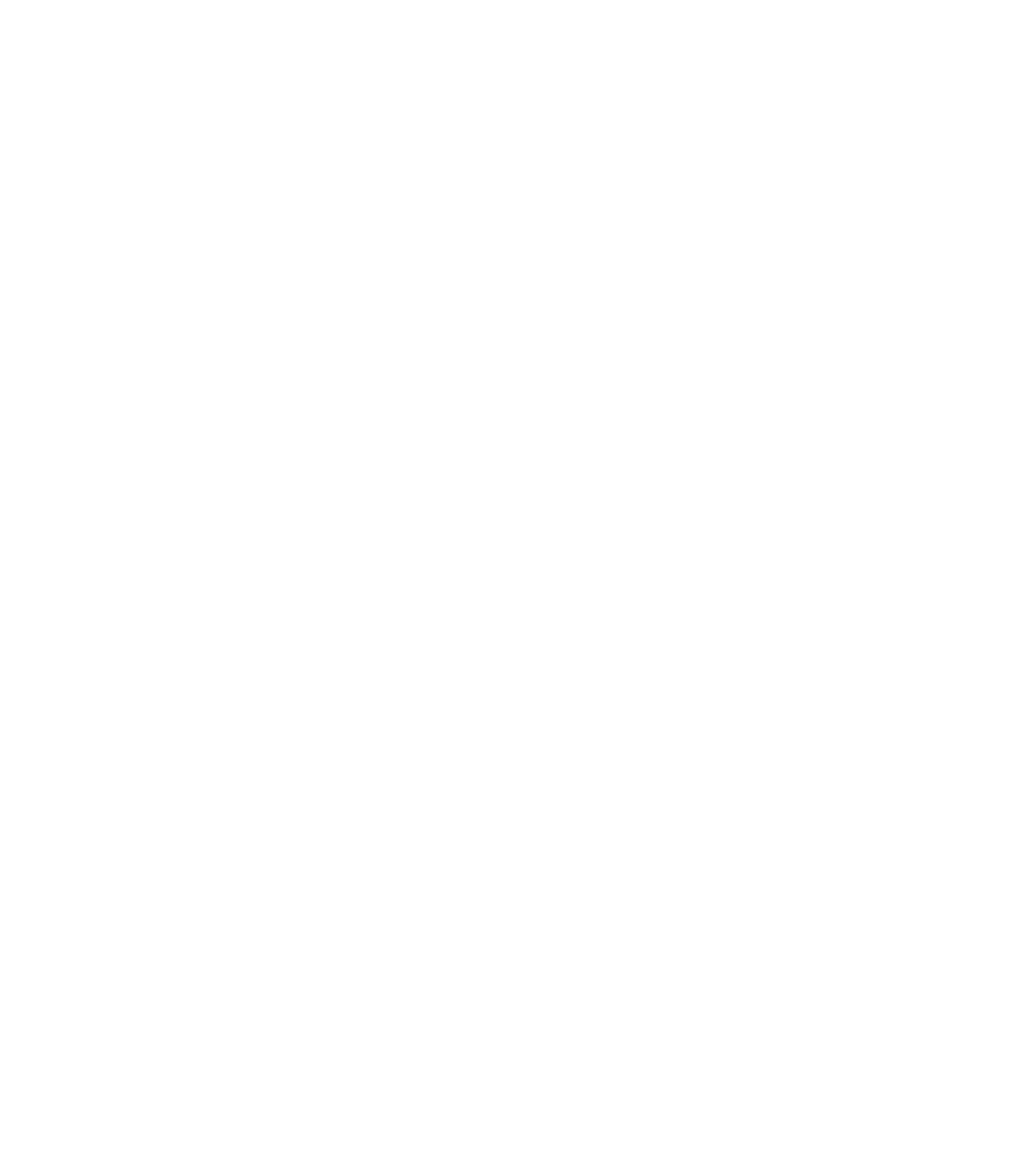
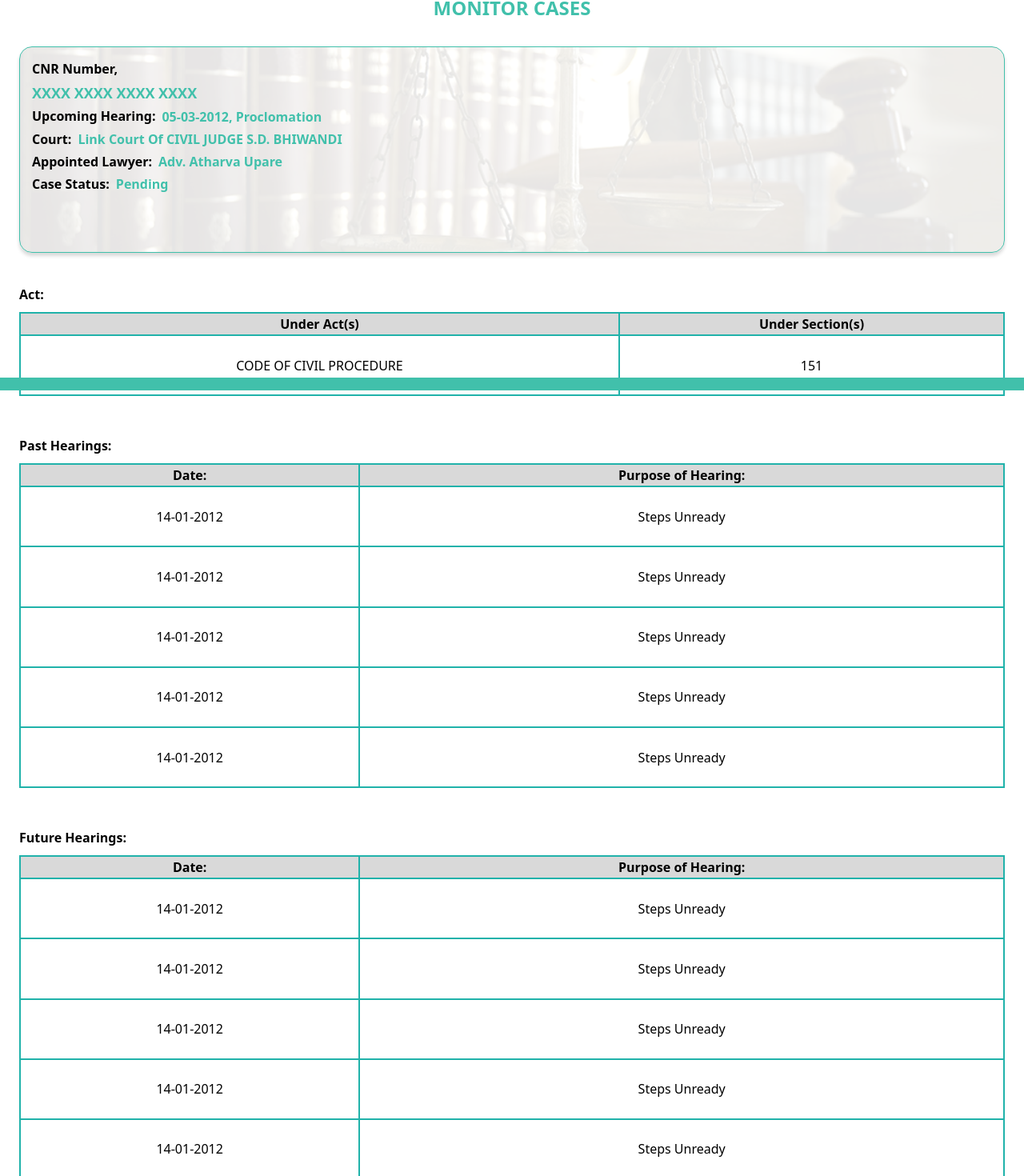
Before and after one commit to Toyashpatil/nyaysetu, a React (Create React App) app: page /monitoring in a window 1280 px wide. Before the commit this address had no page. Shown: the part 312-1782 px from the top of the page at 80% size. Before the commit the page ends 800 px from the top, so only its background shows below. Built offline with nearby package versions, Linux system fonts and the light colour scheme.

Commit message:
feat:Monitor cases page

```diff
--- a/src/App.jsx
+++ b/src/App.jsx
@@ -17,6 +17,7 @@
             <Route path='/' element={<UndertrialPrisoner />}></Route>
             <Route path='/login' element={<Home/>}></Route>
             <Route path='/admin' element={<Admin/>}></Route>
+            <Route path='/monitoring' element={<MonitorCases/>}></Route>
           </Routes>
         </>
       </BrowserRouter>
--- a/src/components/Live.jsx
+++ b/src/components/Live.jsx
@@ -3,18 +3,32 @@
 function live() {
   return (
     <div>
-        <div className="relative my-10 mx-6">
-    <div className="border border-lightseagreen inset rounded-2xl shadow-[0px_4px_4px_rgba(0,_0,_0,_0.15)] overflow-hidden">
-        <img className="w-full h-32 object-cover opacity-[0.10] " src={RectangleImg}></img>
+        <div className="relative my-10 mx-6 ">
+    <div className="border border-lightseagreen  inset rounded-2xl shadow-[0px_4px_4px_rgba(0,_0,_0,_0.15)] overflow-hidden">
+        <img className="w-full h-[16rem]  object-cover opacity-[0.10] " src={RectangleImg}></img>
     </div>
     <div className="absolute top-0 left-0 p-4">
-        <div className="flex flex-col gap-2">
+        <div className="flex flex-col gap-1">
             <div className="text-base font-bold text-black">CNR Number, </div>
-            <div className="text-lightseagreen font-semibold text-2xl">XXXX XXXX XXXX XXXX</div>
-            <div className="flex flex-row gap-2">
-                <span className="text-black font-bold">Case Status: </span>
-                <span className="text-lightseagreen font-semibold">Pending </span>
+            <div className="text-lightseagreen font-semibold text-lg">XXXX XXXX XXXX XXXX</div>
+            <div className="flex gap-2">
+                <span className="text-black  text-base font-bold leading-[normal]">Upcoming Hearing: </span>
+                <span className="text-lightseagreen text-base font-semibold">05-03-2012, Proclomation </span>
             </div>
+            <div className="flex gap-2">
+                <span className="text-black text-base font-bold">Court: </span>
+                <span className="text-lightseagreen text-base font-semibold">Link Court Of CIVIL
+JUDGE S.D. BHIWANDI </span>
+            </div>
+            <div className="flex gap-2">
+                <span className="text-black text-base font-bold">Appointed Lawyer: </span>
+                <span className="text-lightseagreen text-base font-semibold">Adv. Atharva Upare </span>
+            </div>
+            <div className="flex gap-2">
+                <span className="text-black text-base font-bold">Case Status: </span>
+                <span className="text-lightseagreen text-base font-semibold">Pending</span>
+            </div>
+
         </div>
     </div>
   </div>
--- a/src/index.css
+++ b/src/index.css
@@ -6,3 +6,12 @@
     border: none;
     outline: none;
 }
+td{
+    border: 2px solid lightseagreen;
+    text-align: center;
+    padding: 2%;
+}
+th{
+    background-color: #D9D9D9;
+    border: 2px solid lightseagreen;
+}
--- a/src/pages/MonitorCases.jsx
+++ b/src/pages/MonitorCases.jsx
@@ -1,11 +1,95 @@
 import React from 'react'
 import Header from "../components/Header";
 import CnrNumberCard from "../components/CnrNumberCard";
+import Footer from "../components/Footer";
+import Live from '../components/Live'
 function MonitorCases() {
   return (
     <div>
-    <Header name="Atharva Upare" />
-    <CnrNumberCard />
+        <Header name="Atharva Upare" />
+        <CnrNumberCard />
+        <div className="text-center mx-10 text-2xl text-lightseagreen font-semibold uppercase max-w-full h-6 ">
+            Monitor Cases
+        </div>
+        <Live/>
+        <div className='acts my-10 mx-6 '>
+            <p className='text-base font-bold text-black'>Act:</p>
+            <div className='  flex  '>
+            <table className='w-[100%] h-[100px] my-[10px] border-3 border-solid border-lightseagreen'>
+                <tr>
+                    <th className='font-semibold'>Under Act(s)</th>
+                    <th className='font-semibold'>Under Section(s)</th>
+                </tr>
+                <tr>
+                    <td>CODE OF CIVIL PROCEDURE</td>
+                    <td>151</td>
+                </tr>
+            </table>
+            </div>
+        </div>
+        <div className='pastHearings my-10 mx-6 '>
+            <p className='text-base font-bold text-black '>Past Hearings:</p>
+            <div className='  flex  '>
+            <table className='w-[100%] h-[100px] my-[10px] border-3 border-solid border-lightseagreen'>
+                <tr>
+                    <th className='font-semibold'>Date:</th>
+                    <th className='font-semibold'>Purpose of Hearing:</th>
+                </tr>
+                <tr>
+                    <td>14-01-2012</td>
+                    <td>Steps Unready</td>
+                </tr>
+                <tr>
+                    <td>14-01-2012</td>
+                    <td>Steps Unready</td>
+                </tr>
+                <tr>
+                    <td>14-01-2012</td>
+                    <td>Steps Unready</td>
+                </tr>
+                <tr>
+                    <td>14-01-2012</td>
+                    <td>Steps Unready</td>
+                </tr>
+                <tr>
+                    <td>14-01-2012</td>
+                    <td>Steps Unready</td>
+                </tr>
+            </table>
+            </div>
+        </div>
+        <div className='futureHearings my-10 mx-6 '>
+            <p className='text-base font-bold text-black'>Future Hearings:</p>
+            <div className=' flex  '>
+            <table className='w-[100%] h-[100px] my-[10px] border-3 border-solid border-lightseagreen'>
+                <tr>
+                    <th className='font-semibold'>Date:</th>
+                    <th className='font-semibold'>Purpose of Hearing:</th>
+                </tr>
+                <tr>
+                    <td>14-01-2012</td>
+                    <td>Steps Unready</td>
+                </tr>
+                <tr>
+                    <td>14-01-2012</td>
+                    <td>Steps Unready</td>
+                </tr>
+                <tr>
+                    <td>14-01-2012</td>
+                    <td>Steps Unready</td>
+                </tr>
+                <tr>
+                    <td>14-01-2012</td>
+                    <td>Steps Unready</td>
+                </tr>
+                <tr>
+                    <td>14-01-2012</td>
+                    <td>Steps Unready</td>
+                </tr>
+            </table>
+            </div>
+        </div>
+        <Footer/>
     </div>
   )
 }
```
Also changed, not shown: 1 other file (tests, documents, lock files or other folders).
